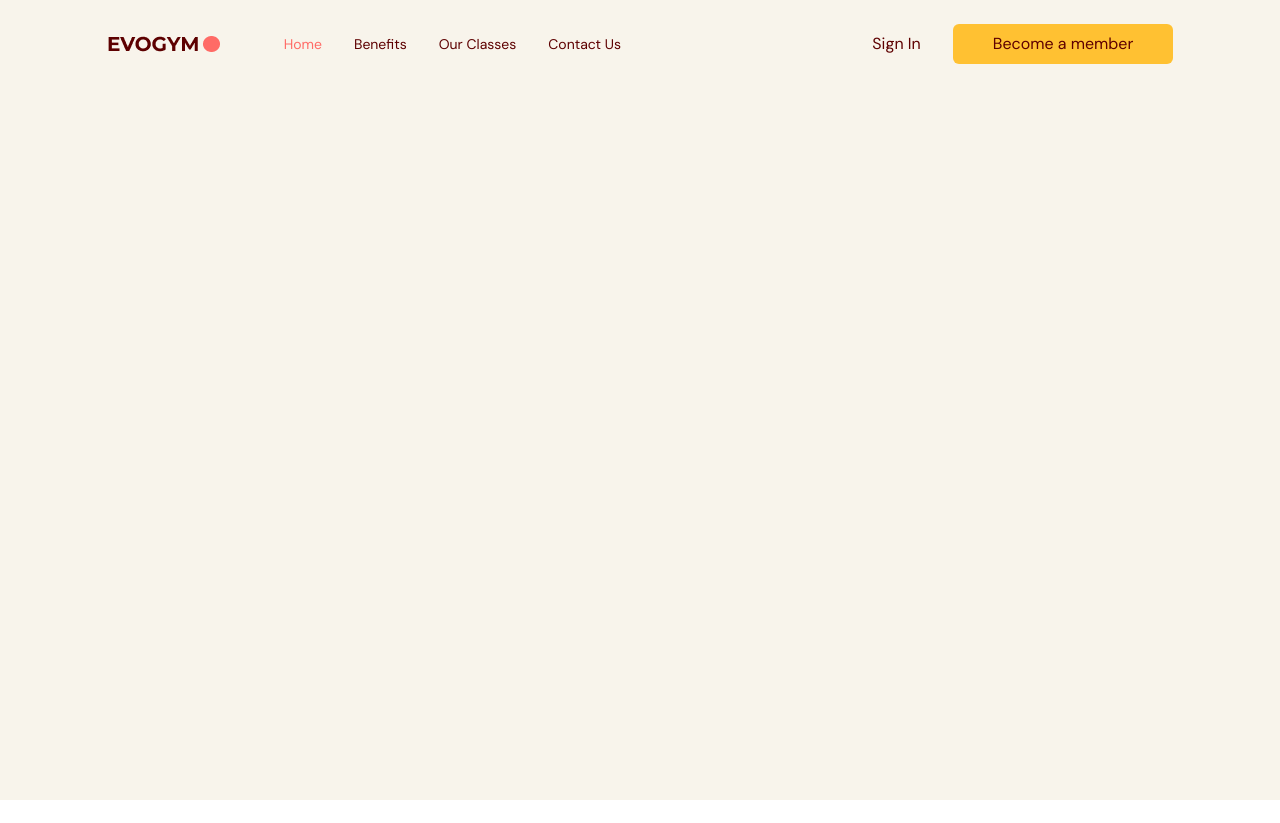
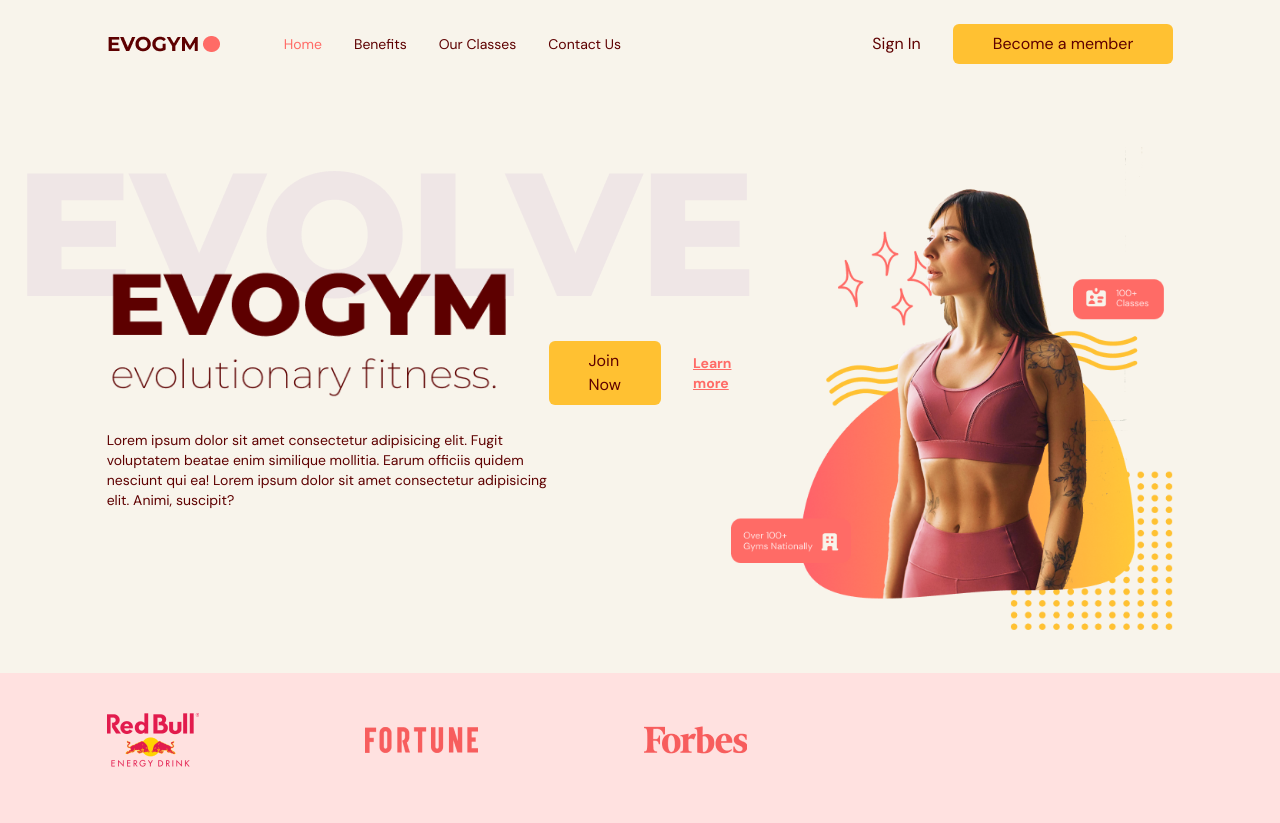
Before and after one commit to Nyamekesse/react-typescript-tailwind-gym-app, a React (Vite) app: page / in a window 1280 px wide. Before the commit the page ends 800 px from the top, so only its background shows below. Built offline with nearby package versions, Linux system fonts and the light colour scheme.

Commit message:
added and completed Home page. Added all effects

```diff
--- a/src/App.tsx
+++ b/src/App.tsx
@@ -1,6 +1,7 @@
 import { useEffect, useState } from "react";
 import Navbar from "./scenes/Navbar";
 import { SelectedPage } from "@/shared/types";
+import Home from "@/scenes/Home";
 
 function App() {
   const [selectedPage, setSelectedPage] = useState<SelectedPage>(
@@ -27,6 +28,7 @@
         setSelectedPage={setSelectedPage}
         isTopOfPage={isTopOfPage}
       />
+      <Home setSelectedPage={setSelectedPage} />
     </div>
   );
 }
--- /dev/null
+++ b/src/scenes/Home/index.tsx
@@ -0,0 +1,97 @@
+import { SelectedPage } from "@/shared/types";
+import React from "react";
+import HomePageText from "@/assets/HomePageText.png";
+import HomePageGraphic from "@/assets/HomePageGraphic.png";
+import SponsorRedBull from "@/assets/SponsorRedBull.png";
+import SponsorForbes from "@/assets/SponsorForbes.png";
+import SponsorFortune from "@/assets/SponsorFortune.png";
+import ActionButton from "@/shared/ActionButton";
+import useMediaQuery from "@/hooks/useMediaQuery";
+import AnchorLink from "react-anchor-link-smooth-scroll";
+import { motion } from "framer-motion";
+
+type Props = {
+  setSelectedPage: (value: SelectedPage) => void;
+};
+
+const Home = ({ setSelectedPage }: Props) => {
+  const isAboveMediumScreen = useMediaQuery("(min-width:1060px)");
+  return (
+    <section id="home" className="gap-16 bg-gray-20 py-10 md:h-full md:pb-0">
+      {/* IMAGE AND MAIN HEADER */}
+      <motion.div
+        className="mx-auto w-5/6 items-center justify-center md:flex md:h-5/6"
+        onViewportEnter={() => setSelectedPage(SelectedPage.Home)}
+      >
+        {/* MAIN HEADER */}
+        <div className="z-10 mt-32 md:basis-3/5">
+          {/* HEADINGS */}
+          <motion.div
+            initial="hidden"
+            whileInView={"visible"}
+            viewport={{ once: true, amount: 0.5 }}
+            transition={{ duration: 1 }}
+            variants={{
+              hidden: { opacity: 0, x: -80 },
+              visible: { opacity: 1, x: 0 },
+            }}
+            className="md:-mt-20"
+          >
+            <div className="relative">
+              <div className="before:absolute before:-top-20 before:-left-20 before:z-[-1] md:before:content-evolvetext ">
+                <img src={HomePageText} alt="home page text" />
+              </div>
+            </div>
+          </motion.div>
+          <p className="mt-8 text-sm ">
+            Lorem ipsum dolor sit amet consectetur adipisicing elit. Fugit
+            voluptatem beatae enim similique mollitia. Earum officiis quidem
+            nesciunt qui ea! Lorem ipsum dolor sit amet consectetur adipisicing
+            elit. Animi, suscipit?
+          </p>
+        </div>
+        {/* ACTIONS */}
+        <motion.div
+          className="mt-8 flex items-center gap-8 "
+          initial="hidden"
+          whileInView={"visible"}
+          viewport={{ once: true, amount: 0.5 }}
+          transition={{ delay: 0.2, duration: 0.5 }}
+          variants={{
+            hidden: { opacity: 0, x: -50 },
+            visible: { opacity: 1, x: 0 },
+          }}
+        >
+          <ActionButton setSelectedPage={setSelectedPage}>
+            Join Now
+          </ActionButton>
+          <AnchorLink
+            className="text-sm font-bold text-primary-500 underline hover:text-secondary-500"
+            onClick={() => setSelectedPage(SelectedPage.ContactUs)}
+            href={`#${SelectedPage.ContactUs}`}
+          >
+            <p>Learn more</p>
+          </AnchorLink>
+        </motion.div>
+        {/* IMAGE */}
+        <div className="flex basis-3/5 justify-center md:z-10 md:mt-16 md:justify-items-end">
+          <img src={HomePageGraphic} alt="home page graphic" />
+        </div>
+      </motion.div>
+      {/* SPONSORS */}
+      {isAboveMediumScreen && (
+        <div className="h-[150px] w-full bg-primary-100 py-10">
+          <div className="mx-auto w-5/6">
+            <div className="flex w-3/5 items-center justify-between gap-8 ">
+              <img src={SponsorRedBull} alt="red bull sponsor" />
+              <img src={SponsorFortune} alt="fortune sponsor" />
+              <img src={SponsorForbes} alt="forbes sponsor" />
+            </div>
+          </div>
+        </div>
+      )}
+    </section>
+  );
+};
+
+export default Home;
```
